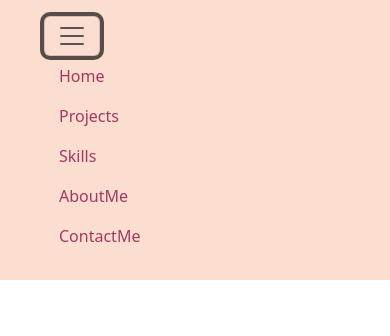
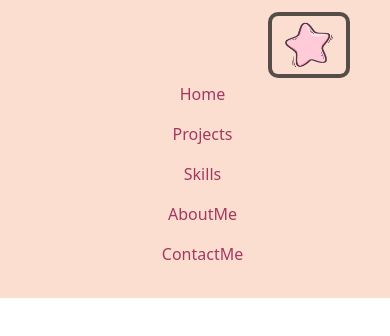
Before and after one commit to SiddhiKhairee/portfolio, a plain HTML site: page index.html in a window 390 px wide. Both pictures are taken after a click on the button "Toggle navigation". Drawn offline with nearby package versions, Linux system fonts and the light colour scheme.

Commit message:
IDK what changes

```diff
--- a/index.html
+++ b/index.html
@@ -19,7 +19,7 @@
             <nav class="navbar navbar-expand-lg fixed-top bg-body-tertiary">
               <div class="container-fluid">
     <!-- <a class="navbar-brand" href="#">Navbar</a> -->
-              <button class="navbar-toggler" type="button" data-bs-toggle="collapse" data-bs-target="#navbarTogglerDemo02" aria-controls="navbarTogglerDemo02" aria-expanded="false" aria-label="Toggle navigation">
+              <button class="navbar-toggler ms-auto" type="button" data-bs-toggle="collapse" data-bs-target="#navbarTogglerDemo02" aria-controls="navbarTogglerDemo02" aria-expanded="false" aria-label="Toggle navigation">
               <span class="navbar-toggler-icon"></span>
               </button>
     <div class="collapse navbar-collapse" id="navbarTogglerDemo02">
--- a/style.css
+++ b/style.css
@@ -16,11 +16,34 @@
   color: #A53860;
   margin-left: 15px;
   transition: color 0.3s ease;
+  position: relative;
+  text-decoration: none;
+}
+
+.nav-link::after{
+  content: "";
+  position: absolute;
+  left: 0;
+  bottom: -5px; /* Adjust to position the heart properly */
+  width: 100%;
+  height: 15px; /* Adjust based on your heart image's height */
+  background-image: url('images/hearts-underline.png');
+  background-repeat: no-repeat;
+  background-position: center;
+  background-size: contain; /* Ensures the heart scales with the link width */
+  opacity: 0; /* Start invisible */
+  transform: scale(0.8); /* Start slightly smaller */
+  transition: opacity 0.3s ease, transform 0.3s ease;
 }
 
 .nav-link:hover {
-  color: #f9a826; /* highlight on hover */
-  text-decoration: underline;
+  color: #E53888; /* highlight on hover */
+  /* text-decoration: underline; */
+}
+
+.nav-link:hover::after{
+  opacity: 1;
+  transform: scale(1);
 }
 
 /* Active link */
@@ -28,3 +51,30 @@
   color: #ffffff;
   font-weight: bold;
 }
+
+.navbar-toggler{
+  border: none !important;
+  outline: none !important;
+}
+
+.navbar-toggler-icon{
+  background-image: url('images/hamburger-heart.png');
+  width: 50px;
+  height: 50px;
+}
+
+@media (max-width: 991.98px) {
+  .navbar-nav {
+    text-align: center; /* Center-align mobile menu items */
+  }
+
+  .nav-link::after {
+    left: 50%; /* Center the heart */
+    width: 100px; /* Fixed width for the heart */
+    transform: translateX(-50%) translateY(5px) scale(0.8); /* Center horizontally */
+  }
+
+  .nav-link:hover::after {
+    transform: translateX(-50%) translateY(0) scale(1); /* Adjusted for centering */
+  }
+}
```
Also changed, not shown: images/hamburger-heart.png (added).
